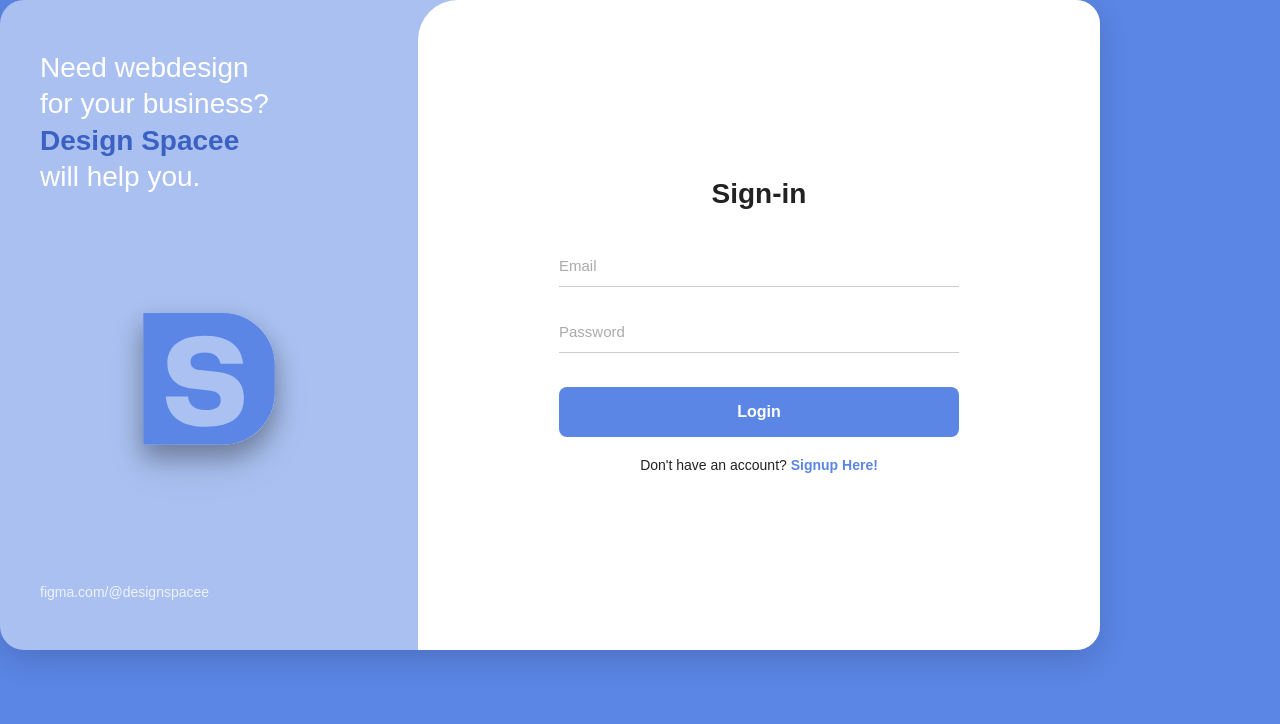
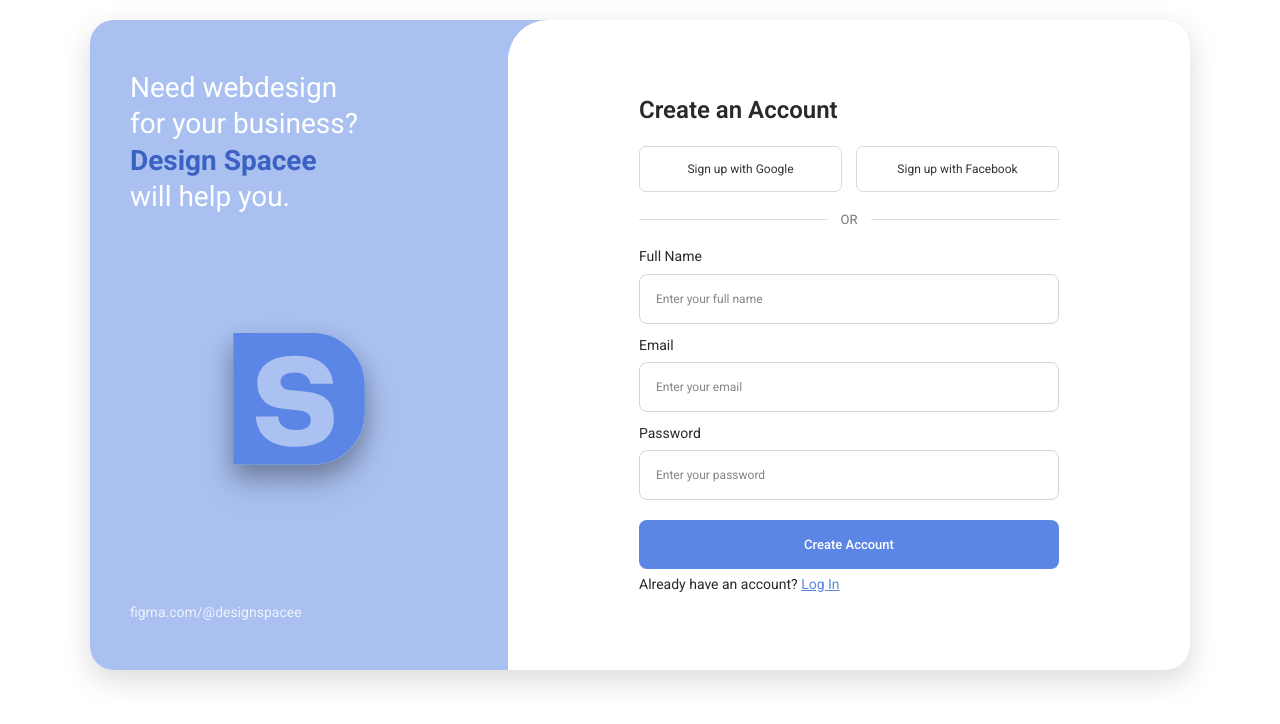
Before and after one commit to jarellecalimlim25/APPDEV1, a React (Vite) app in the folder F_L04_ReactJsStylingFigmaConversion/: page / in a window 1280 px wide. Shown: the top 724 px of the page. Built offline with nearby package versions, Linux system fonts and the light colour scheme.

Commit message:
Implement Sign Up screen components and styling

```diff
--- a/F_L04_ReactJsStylingFigmaConversion/src/App.jsx
+++ b/F_L04_ReactJsStylingFigmaConversion/src/App.jsx
@@ -1,8 +1,16 @@
-import Login from "./components/Login";
-import "./App.css";
+// import Login from "./components/Login";
+// import "./App.css";
+
+// function App() {
+//   return <Login />;
+// }
+
+// export default App;
+
+import SignUp from "./components/SignUp";
 
 function App() {
-  return <Login />;
+    return <SignUp />;
 }
 
 export default App;
--- /dev/null
+++ b/F_L04_ReactJsStylingFigmaConversion/src/components/SignUp.jsx
@@ -0,0 +1,114 @@
+
+import styles from "./SignUp.module.css";
+import logo from "../assets/logo.svg";
+
+export default function SignUp() {
+    return (
+        <main className={styles.page}>
+            {/* LEFT PANEL */}
+            <section className={styles.left}>
+                <h1 className={styles.tagline}>
+                    Need webdesign
+                    <br />
+                    for your business?
+                    <br />
+                    <strong>Design Spacee</strong>
+                    <br />
+                    will help you.
+                </h1>
+
+                <img
+                    className={styles.logo}
+                    src={logo}
+                    alt="Design Spacee logo"
+                />
+
+                <p className={styles.brandLink}>
+                    figma.com/@designspacee
+                </p>
+            </section>
+
+            {/* RIGHT PANEL */}
+            <section className={styles.right}>
+                <div className={styles.formContainer}>
+                    <header className={styles.header}>
+                        <h2>Create an Account</h2>
+                    </header>
+
+
+                    <div className={styles.socialSignup}>
+                        <button
+                            type="button"
+                            className={styles.socialButton}
+                        >
+                            <span>Sign up with Google</span>
+                        </button>
+
+                        <button
+                            type="button"
+                            className={styles.socialButton}
+                        >
+                            <span>Sign up with Facebook</span>
+                        </button>
+                    </div>
+
+                    {/* OR DIVIDER */}
+                    <div className={styles.divider}>
+                        <span>OR</span>
+                    </div>
+
+                    {/* SIGN-UP FORM */}
+                    <form className={styles.form}>
+                        <div className={styles.field}>
+                            <label htmlFor="fullName">Full Name</label>
+                            <input
+                                id="fullName"
+                                name="fullName"
+                                type="text"
+                                placeholder="Enter your full name"
+                                autoComplete="name"
+                                required
+                            />
+                        </div>
+
+                        <div className={styles.field}>
+                            <label htmlFor="email">Email</label>
+                            <input
+                                id="email"
+                                name="email"
+                                type="email"
+                                placeholder="Enter your email"
+                                autoComplete="email"
+                                required
+                            />
+                        </div>
+
+                        <div className={styles.field}>
+                            <label htmlFor="password">Password</label>
+                            <input
+                                id="password"
+                                name="password"
+                                type="password"
+                                placeholder="Enter your password"
+                                autoComplete="new-password"
+                                required
+                            />
+                        </div>
+
+                        <button
+                            type="submit"
+                            className={styles.submitButton}
+                        >
+                            Create Account
+                        </button>
+                    </form>
+
+                    <p className={styles.loginText}>
+                        Already have an account?{" "}
+                        <a href="#login">Log In</a>
+                    </p>
+                </div>
+            </section>
+        </main>
+    );
+}
--- /dev/null
+++ b/F_L04_ReactJsStylingFigmaConversion/src/components/SignUp.module.css
@@ -0,0 +1,259 @@
+
+.page {
+    display: flex;
+    width: 1100px;
+    max-width: 90vw;
+    min-height: 650px;
+    margin: 0 auto;
+    background: var(--color-panel, #a9c0f0);
+    border-radius: 24px;
+    overflow: hidden;
+    box-shadow: var(--shadow-card, 0 10px 30px rgba(0, 0, 0, 0.15));
+}
+
+/* LEFT PANEL */
+.left {
+    width: 38%;
+    padding: 50px 40px;
+    display: flex;
+    flex-direction: column;
+    justify-content: space-between;
+    flex-shrink: 0;
+}
+
+.tagline {
+    color: #ffffff;
+    font-size: 28px;
+    font-weight: 300;
+    line-height: 1.3;
+}
+
+.tagline strong {
+    color: #3b62c2;
+    font-weight: 700;
+}
+
+.logo {
+    display: block;
+    width: 180px;
+    max-width: 100%;
+    height: auto;
+    align-self: center;
+    filter: drop-shadow(0 15px 15px rgba(0, 0, 0, 0.15));
+}
+
+.brandLink {
+    color: #ffffff;
+    font-size: 14px;
+    opacity: 0.8;
+}
+
+/* RIGHT PANEL */
+.right {
+    flex: 1;
+    min-width: 0;
+    display: flex;
+    align-items: center;
+    justify-content: center;
+    padding: 40px;
+    background: #ffffff;
+    border-radius: 40px 0 0 0;
+}
+
+.formContainer {
+    width: 100%;
+    max-width: 420px;
+    color: #292929;
+}
+
+.header {
+    margin-bottom: 20px;
+}
+
+.header h2 {
+    margin-bottom: 3px;
+    font-size: 24px;
+    line-height: 1.3;
+    font-weight: 600;
+}
+
+.header p {
+    color: #555555;
+    font-size: 14px;
+}
+
+/* TWO BUTTONS SIDE BY SIDE */
+.socialSignup {
+    display: grid;
+    grid-template-columns: repeat(2, minmax(0, 1fr));
+    gap: 14px;
+    width: 100%;
+}
+
+.socialButton {
+    min-width: 0;
+    min-height: 46px;
+    padding: 10px 8px;
+    display: flex;
+    align-items: center;
+    justify-content: center;
+    gap: 7px;
+    border: 1px solid #d9d9d9;
+    border-radius: 7px;
+    background: #ffffff;
+    color: #333333;
+    font-size: 12px;
+    white-space: nowrap;
+    cursor: pointer;
+}
+
+.socialButton:hover {
+    background: #f8f8ff;
+    border-color: var(--color-primary);
+}
+
+.googleIcon,
+.facebookIcon {
+    flex-shrink: 0;
+    font-size: 18px;
+    font-weight: 700;
+}
+
+.googleIcon {
+    color: #4285f4;
+}
+
+.facebookIcon {
+    color: #1877f2;
+}
+
+/* CENTERED OR */
+.divider {
+    display: flex;
+    align-items: center;
+    gap: 14px;
+    margin: 20px 0;
+    color: #777777;
+    font-size: 13px;
+}
+
+.divider::before,
+.divider::after {
+    content: "";
+    flex: 1;
+    height: 1px;
+    background: #dedede;
+}
+
+/* INPUT FIELDS */
+.form {
+    display: flex;
+    flex-direction: column;
+    gap: 12px;
+}
+
+.field {
+    display: flex;
+    flex-direction: column;
+    gap: 8px;
+}
+
+.field label {
+    font-size: 14px;
+    line-height: 1.3;
+}
+
+.field input {
+    width: 100%;
+    height: 50px;
+    padding: 0 16px;
+    border: 1px solid #d6d6d6;
+    border-radius: 8px;
+    outline: none;
+    background: #ffffff;
+    color: #292929;
+    font-family: inherit;
+    font-size: 12px;
+}
+
+.field input::placeholder {
+    color: #858585;
+}
+
+.field input:focus {
+    border-color: var(--color-primary);
+    box-shadow: 0 0 0 2px rgba(91, 75, 219, 0.1);
+}
+
+/* CREATE ACCOUNT */
+.submitButton {
+    width: 100%;
+    min-height: 49px;
+    margin-top: 8px;
+    padding: 12px;
+    border: none;
+    border-radius: 8px;
+    background: var(--color-primary, #5b4bdb);
+    color: #ffffff;
+    font-size: 13px;
+    font-weight: 500;
+    cursor: pointer;
+}
+
+.submitButton:hover {
+    background: var(--color-primary-hover, #4a73d1);
+}
+
+/* LOG IN LINK */
+.loginText {
+    margin-top: 5px;
+    font-size: 14px;
+    line-height: 1.5;
+
+}
+
+.loginText a {
+    color: var(--color-primary, #5b4bdb);
+    text-decoration: underline;
+}
+
+/* RESPONSIVE */
+@media (max-width: 760px) {
+    .page {
+        width: 95%;
+        max-width: 500px;
+        flex-direction: column;
+    }
+
+    .left {
+        width: 100%;
+        min-height: 230px;
+        padding: 28px;
+        gap: 24px;
+    }
+
+    .tagline {
+        font-size: 23px;
+    }
+
+    .logo {
+        width: 120px;
+    }
+
+    .right {
+        padding: 32px 24px;
+        border-radius: 30px 30px 0 0;
+    }
+}
+
+@media (max-width: 400px) {
+    .socialSignup {
+        gap: 8px;
+    }
+
+    .socialButton {
+        padding: 8px 4px;
+        gap: 4px;
+        font-size: 10px;
+    }
+}
--- a/F_L04_ReactJsStylingFigmaConversion/src/index.css
+++ b/F_L04_ReactJsStylingFigmaConversion/src/index.css
@@ -1,4 +1,5 @@
-@import url('https://fonts.googleapis.com/css2?family=Roboto:wght@100;200;300;400;500;600;700;800;900&display=swap');
+
+@import url('https://fonts.googleapis.com/css2?family=Roboto:wght@400;500;600;700&display=swap');
 @import "./root.css";
 
 * {
@@ -14,9 +15,22 @@ body,
 }
 
 body {
-    font-family: "Roboto", sans-serif;
+    min-width: 320px;
+    min-height: 100vh;
+    padding: 20px 0;
+    font-family: var(--font-family-base, "Roboto", sans-serif);
     font-size: 16px;
-    color: var(--color-text);
-    background: var(--color-primary);
-    min-height: 100vh;
+    color: var(--color-text, #222222);
+    background: #ffffff;
 }
+
+button,
+input {
+    font: inherit;
+}
+
+@media (max-width: 760px) {
+    body {
+        padding: 12px 0;
+    }
+}
--- a/F_L04_ReactJsStylingFigmaConversion/src/root.css
+++ b/F_L04_ReactJsStylingFigmaConversion/src/root.css
@@ -1,21 +1,30 @@
+
 :root {
     /* Colors */
-  --color-primary: #5b4bdb;
+    --color-primary: #5b86e5;
+    --color-primary-hover: #4a73d1;
     --color-text: #222222;
     --color-background: #ffffff;
+    --color-panel: #a9c0f0;
+    --color-accent: #3b62c2;
     --color-border: #d9d9d9;
+    --color-placeholder: #aaaaaa;
 
     /* Typography */
-  --font-family-base: 'Inter', sans-serif;
-  --font-size-small: 0.875rem;
-  --font-size-base: 1rem;
-  --font-size-heading: 1.5rem;
+    --font-family-base: "Roboto", sans-serif;
+    --font-size-small: 14px;
+    --font-size-base: 16px;
+    --font-size-heading: 28px;
 
     /* Spacing */
-  --spacing-sm: 0.5rem;
-  --spacing-md: 1rem;
-  --spacing-lg: 1.5rem;
+    --spacing-xs: 8px;
+    --spacing-sm: 12px;
+    --spacing-md: 16px;
+    --spacing-lg: 24px;
+    --spacing-xl: 40px;
 
     /* Shared styles */
-  --radius-button: 0.5rem;
+    --radius-button: 8px;
+    --radius-card: 24px;
+    --shadow-card: 0 10px 30px rgba(0, 0, 0, 0.15);
 }
```
Lines whose indentation alone changed are shown as unchanged.
